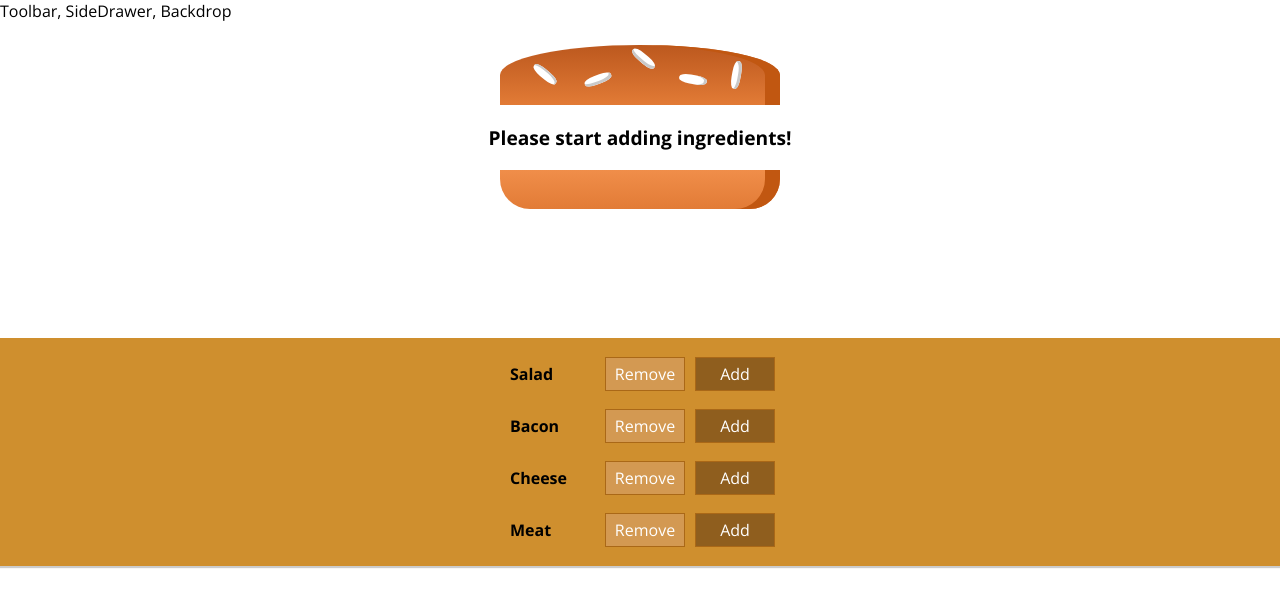
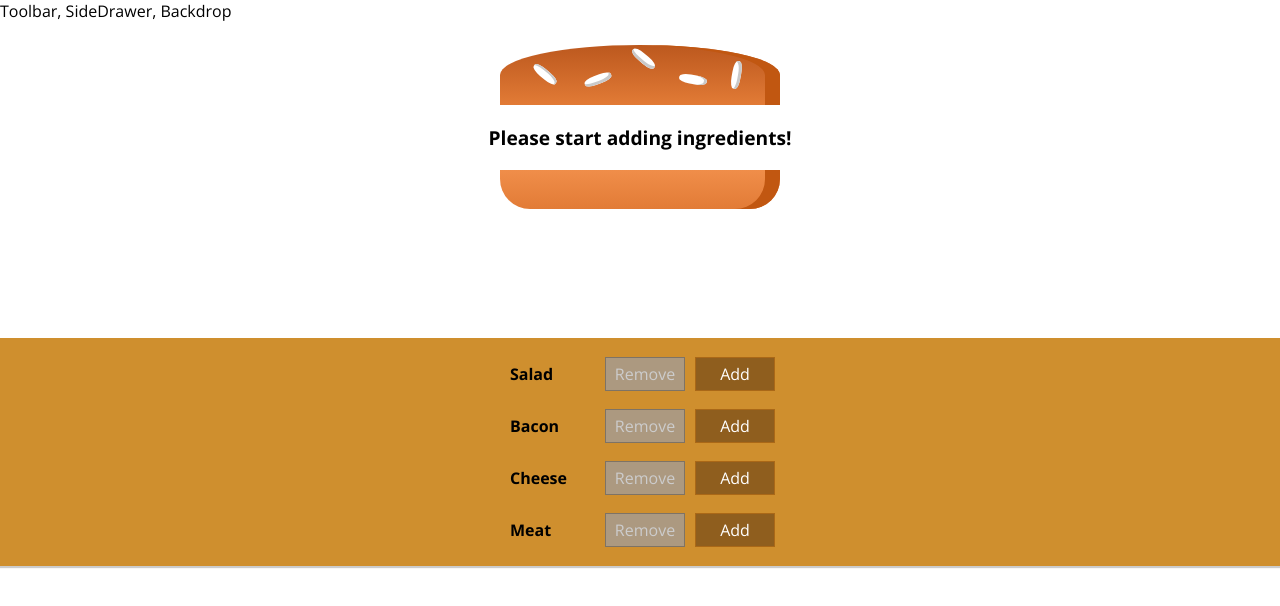
Before and after one commit to mlycode/react-burger-app, a React app: page / in a window 1280 px wide. Shown: the top 606 px of the page. Built offline with nearby package versions, Linux system fonts and the light colour scheme.

Commit message:
add remove and add buttons in buildcontrols

```diff
--- a/src/components/Burger/BuildControls/BuildControl/BuildControl.js
+++ b/src/components/Burger/BuildControls/BuildControl/BuildControl.js
@@ -4,8 +4,8 @@
 const buildControl = (props) => (
     <div className={classes.BuildControl}>
         <div className={classes.Label}>{props.label}</div>
-        <button className={classes.Less}>Remove</button>
-        <button className={classes.More}>Add</button>
+        <button className={classes.Less} onClick={props.removed} disabled={props.disabled}>Remove</button>
+        <button className={classes.More} onClick={props.added}>Add</button>
     </div>
 );
 
--- a/src/components/Burger/BuildControls/BuildControls.js
+++ b/src/components/Burger/BuildControls/BuildControls.js
@@ -12,7 +12,12 @@
 const buildControls = (props) => (
     <div className={classes.BuildControls}>
         {controls.map(ctrl => (
-            <BuildControl key={ctrl.label} label={ctrl.label} />
+            <BuildControl
+            key={ctrl.label}
+            label={ctrl.label}
+            added={() => props.ingredientAdded(ctrl.type)}
+            removed={() => props.ingredientRemoved(ctrl.type)}
+            disabled={props.disabled[ctrl.type]} />
         ))}
     </div>
 );
--- a/src/containers/BurgerBuilder/BurgerBuilder.js
+++ b/src/containers/BurgerBuilder/BurgerBuilder.js
@@ -2,6 +2,13 @@
 import Aux from "../../hoc/Auxiliary";
 import Burger from "../../components/Burger/Burger";
 import BuildControls from "../../components/Burger/BuildControls/BuildControls";
+
+const INGREDIENT_PRICES = {
+    salad: 0.5,
+    cheese: 0.6,
+    meat: 2.5,
+    bacon: 1.5
+}
 
 class BurgerBuilder extends Component {
     state = {
@@ -10,14 +17,53 @@
             bacon: 0,
             cheese: 0,
             meat: 0,
+        },
+        totalPrice: 5
+    }
+
+    addIngredientHandler = (type) => {
+        const oldCount = this.state.ingredients[type];
+        const updatedCount = oldCount + 1;
+        const updatedIngredients = {
+            ...this.state.ingredients
+        };
+        updatedIngredients[type] = updatedCount
+        const priceAddition = INGREDIENT_PRICES[type];
+        const oldPrice = this.state.totalPrice;
+        const newPrice = oldPrice + priceAddition;
+        this.setState({totalPrice: newPrice, ingredients: updatedIngredients});
+    }
+
+    removeIngredientHandler = (type) => {
+        const oldCount = this.state.ingredients[type];
+        if (oldCount <=0) {
+            return;
         }
+        const updatedCount = oldCount - 1;
+        const updatedIngredients = {
+            ...this.state.ingredients
+        };
+        updatedIngredients[type] = updatedCount
+        const priceDeduction = INGREDIENT_PRICES[type];
+        const oldPrice = this.state.totalPrice;
+        const newPrice = oldPrice - priceDeduction;
+        this.setState({totalPrice: newPrice, ingredients: updatedIngredients});
     }
 
     render () {
+        const disabledInfo = {
+            ...this.state.ingredients
+        };
+        for (let key in disabledInfo){
+            disabledInfo[key] = disabledInfo[key] <= 0
+        }
         return (
             <Aux>
                 <Burger ingredients={this.state.ingredients}/>
-                <BuildControls />
+                <BuildControls
+                    ingredientAdded={this.addIngredientHandler}
+                    ingredientRemoved={this.removeIngredientHandler}
+                    disabled={disabledInfo} />
             </Aux>
         );
     }
```
